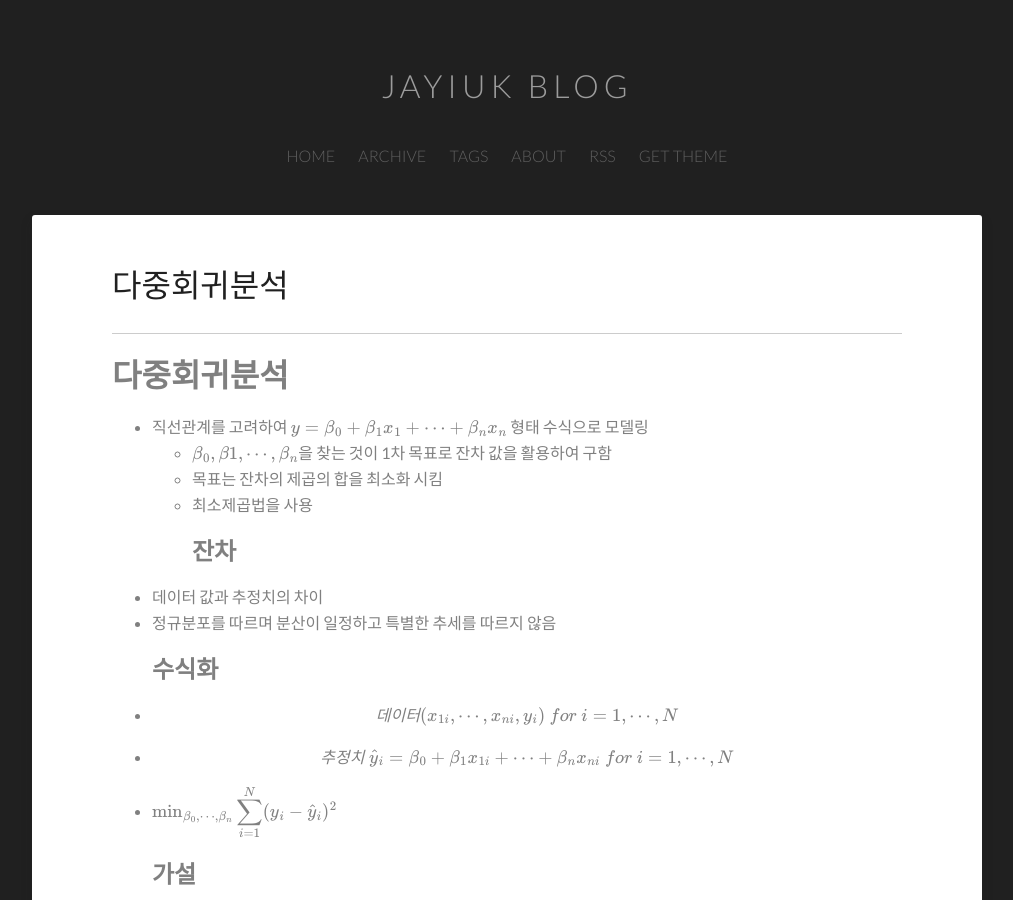
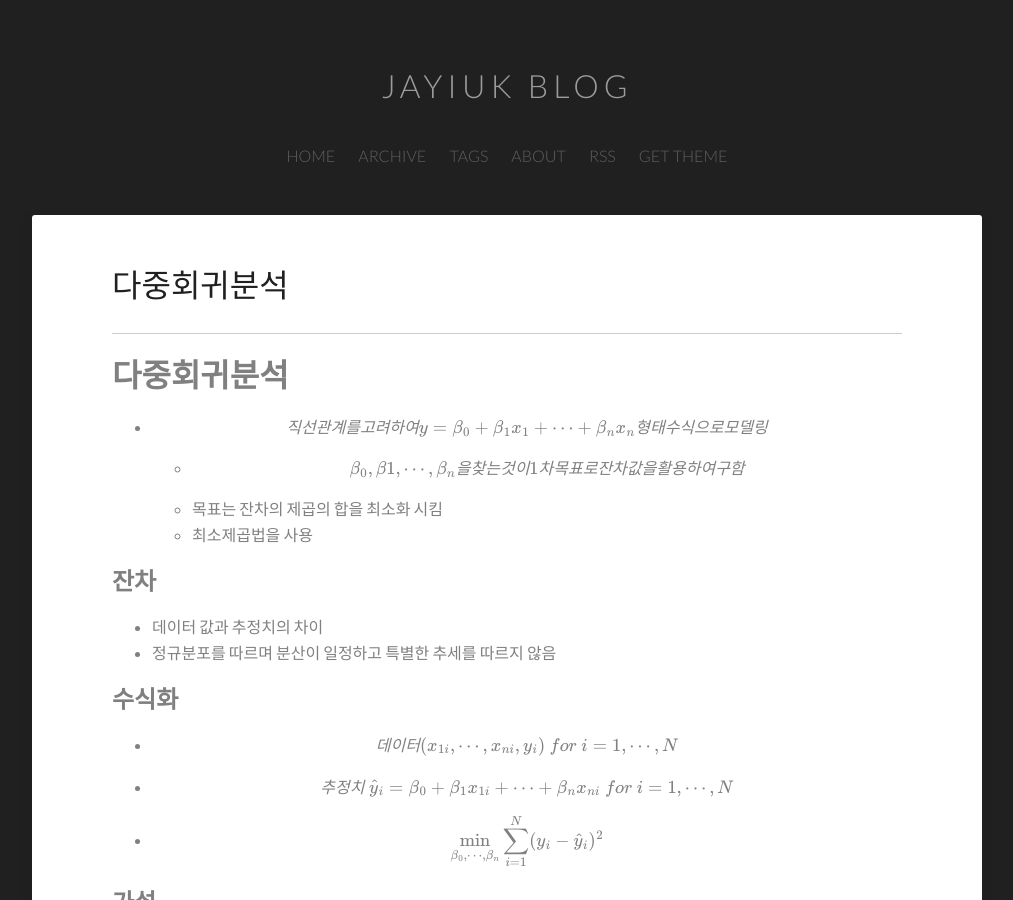
Before and after one commit to jayiuk/jayiuk.github.io, a Jekyll site: the page built from _posts/2023-12-10-14주차_강의.md, in a window 1280 px wide and 900 px high. Shown: the whole window, without its empty margins (133-1146 px from the left). Built offline with Jekyll 4.4.1, drawn with Linux system fonts in a browser that asks for light colours; formulas are drawn with MathJax 3; comment, search, counter and statistics services are not loaded.

Commit message:
14주차 수정

````diff
--- a/_posts/2023-12-10-14주차_강의.md
+++ b/_posts/2023-12-10-14주차_강의.md
@@ -7,21 +7,25 @@ date-string : December 10, 2023
 ---
 
 # 다중회귀분석
- - 직선관계를 고려하여 $$y = \beta_0 + \beta_1x_1 + \cdots + \beta_nx_n$$ 형태 수식으로 모델링
-   - $$\beta_0, \beta1, \cdots , \beta_n$$을 찾는 것이 1차 목표로 잔차 값을 활용하여 구함
+ - $$직선관계를 고려하여 y = \beta_0 + \beta_1x_1 + \cdots + \beta_nx_n 형태 수식으로 모델링$$
+   - $$\beta_0, \beta1, \cdots , \beta_n을 찾는 것이 1차 목표로 잔차 값을 활용하여 구함$$
    - 목표는 잔차의 제곱의 합을 최소화 시킴
    - 최소제곱법을 사용
+
 ## 잔차
  - 데이터 값과 추정치의 차이
  - 정규분포를 따르며 분산이 일정하고 특별한 추세를 따르지 않음
+
 ## 수식화
  - $$데이터(x_{1i}, \cdots , x_{ni}, y_i)\ for\ i = 1, \cdots , N$$
  - $$추정치\ \hat y_i = \beta_0 + \beta_1x_{1i} + \cdots + \beta_nx_{ni}\ for\ i = 1, \cdots , N$$
  - $$\min_{\beta_0, \cdots , \beta_n}\displaystyle\sum^N_{i = 1}(y_i - \hat y_i) ^ 2$$
+
 ## 가설
  - 귀무가설 : 회귀식의 회귀계수는 0이다
  - 대립가설 : 회귀식의 회귀계수는 0이 아니다
    - 총체적 검정 & 개별 계수
+
 ## 수정 결정계수
  - 0~1 사이의 값을 통하여 모형의설명력을 평가해주는 값
  - 추정한 모형이 주어진 자료에 적합한 정도를 가지는지 재는 척도
@@ -63,6 +67,7 @@ summary(out)
    - Forward selection + backward elimination
 
 ## 예제 2
+
 ```R
 out = lm(rating ~ ., data = attitude)
 backs = step(out, direction = "backward", trace = T)
````
